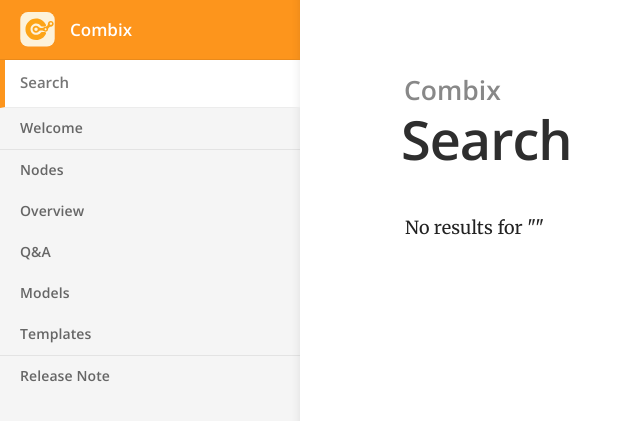
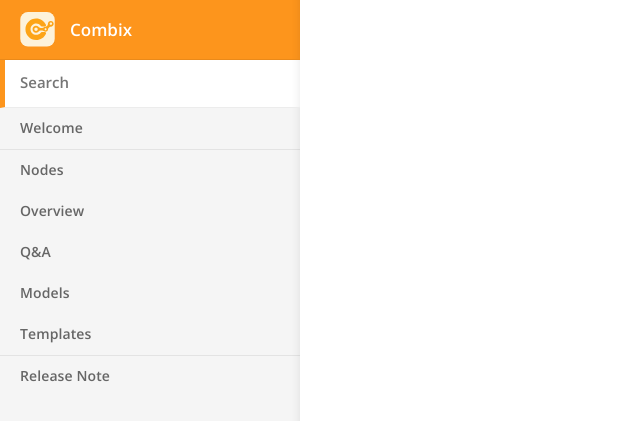
Before and after one commit to roryror/combix-doc, a Jekyll site: the page built from search.html, in a window 1280 px wide. Shown: the top 421 px of the page, without its empty margins (0-640 px from the left). Built offline with Jekyll 4.4.1, drawn with Linux system fonts in a browser that asks for light colours.

Commit message:
Update default.html

```diff
--- a/_layouts/default.html
+++ b/_layouts/default.html
@@ -41,6 +41,7 @@
             flex: 1;
             height:800px;
             overflow-y: auto;
+            z-index: -1200;
             -ms-overflow-style: none;  /* 适用于 Internet Explorer 和 Edge */
             scrollbar-width: none;  /* 适用于 Firefox */
             transform: translateX(-180px);
```
